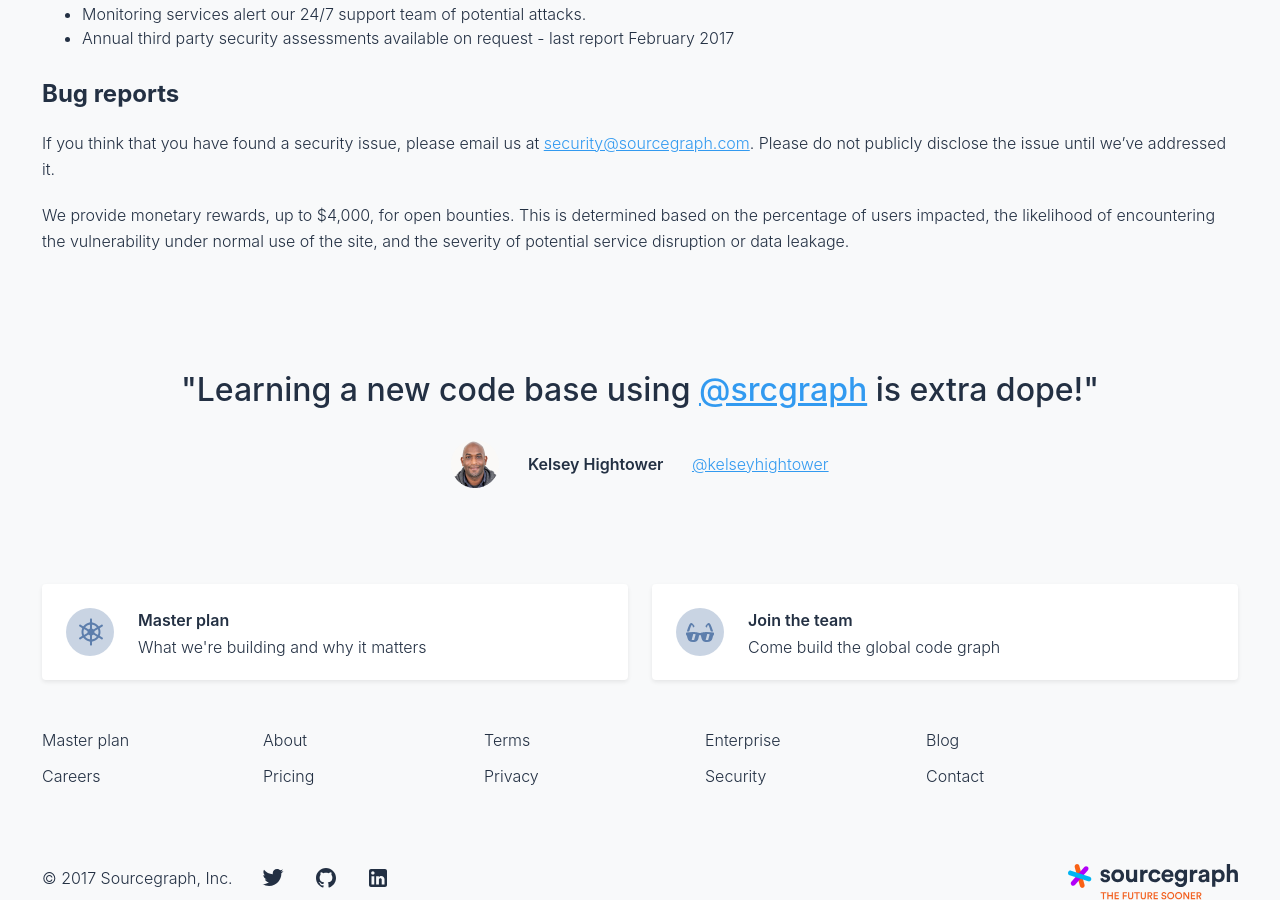
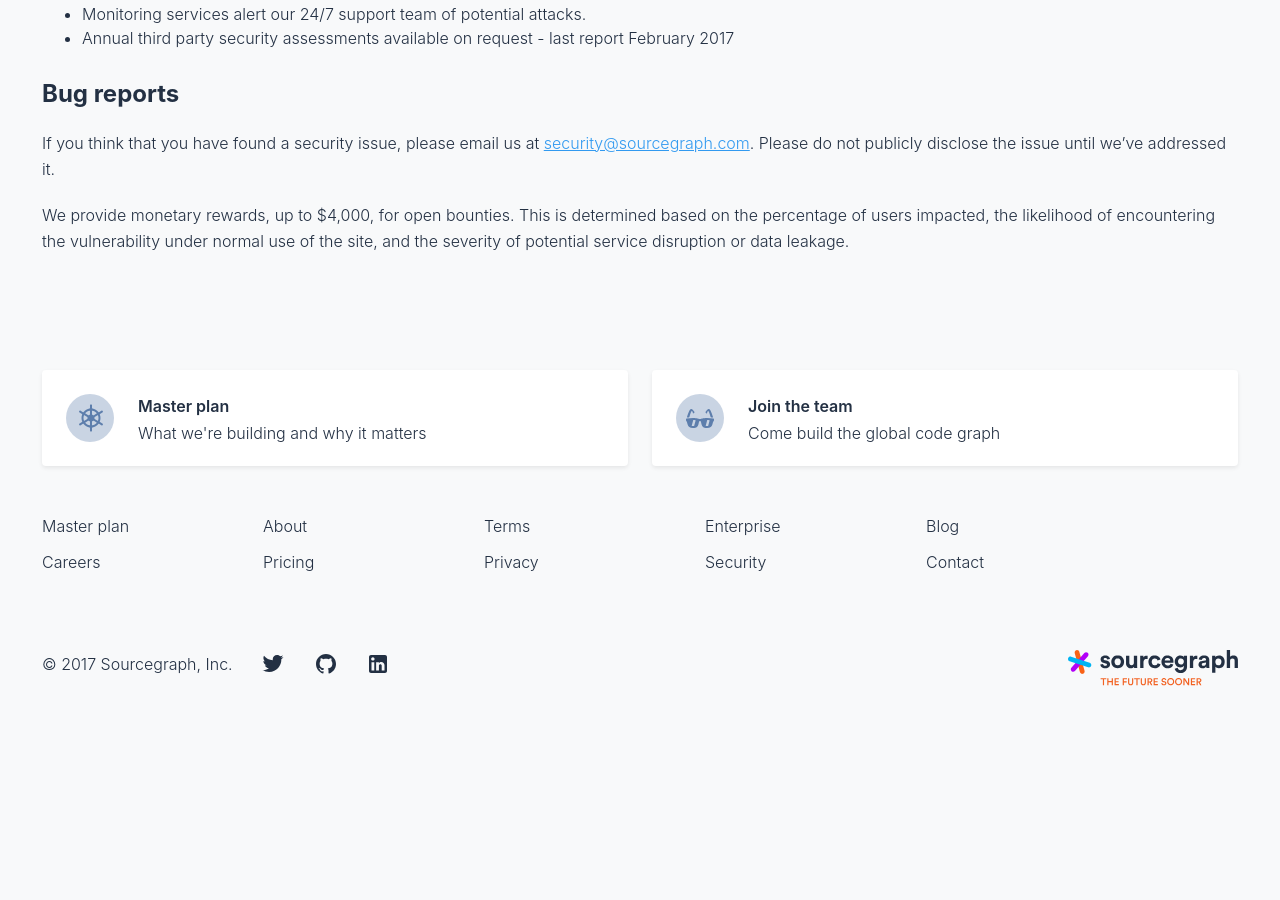
Before and after one commit to hdrhbbu1/sourcegraph.github.io, a Jekyll site: the page built from in/security.md, in a window 1280 px wide and 900 px high, scrolled down 1188 px. Built offline with Jekyll 4.4.1, drawn with Linux system fonts in a browser that asks for light colours; after the commit the page ends 1874 px from its top, so only the background shows below that.

Commit message:
removes tweet from security page

```diff
--- a/in/security.md
+++ b/in/security.md
@@ -37,12 +37,3 @@
 If you think that you have found a security issue, please email us at <a href="mailto:security@sourcegraph.com">security@sourcegraph.com</a>. Please do not publicly disclose the issue until we’ve addressed it.
 
 We provide monetary rewards, up to $4,000, for open bounties. This is determined based on the percentage of users impacted, the likelihood of encountering the vulnerability under normal use of the site, and the severity of potential service disruption or data leakage.
-
-
-{%
-    include twitter.html
-    tweet="Learning a new code base using <a href=\"https://twitter.com/srcgraph\">@srcgraph</a> is extra dope!"
-    name="Kelsey Hightower"
-    handle="kelseyhightower"
-    avatar="kelsey.png"
-%}
```
